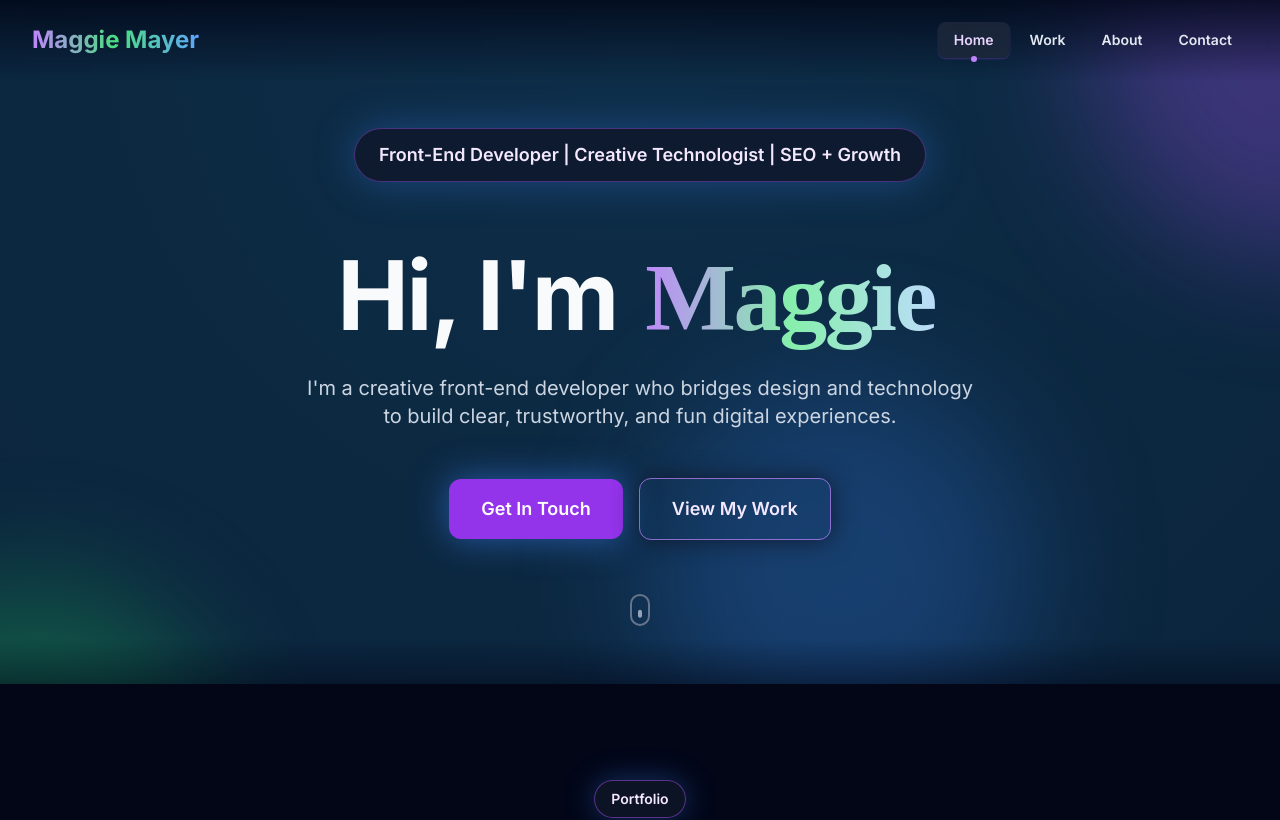
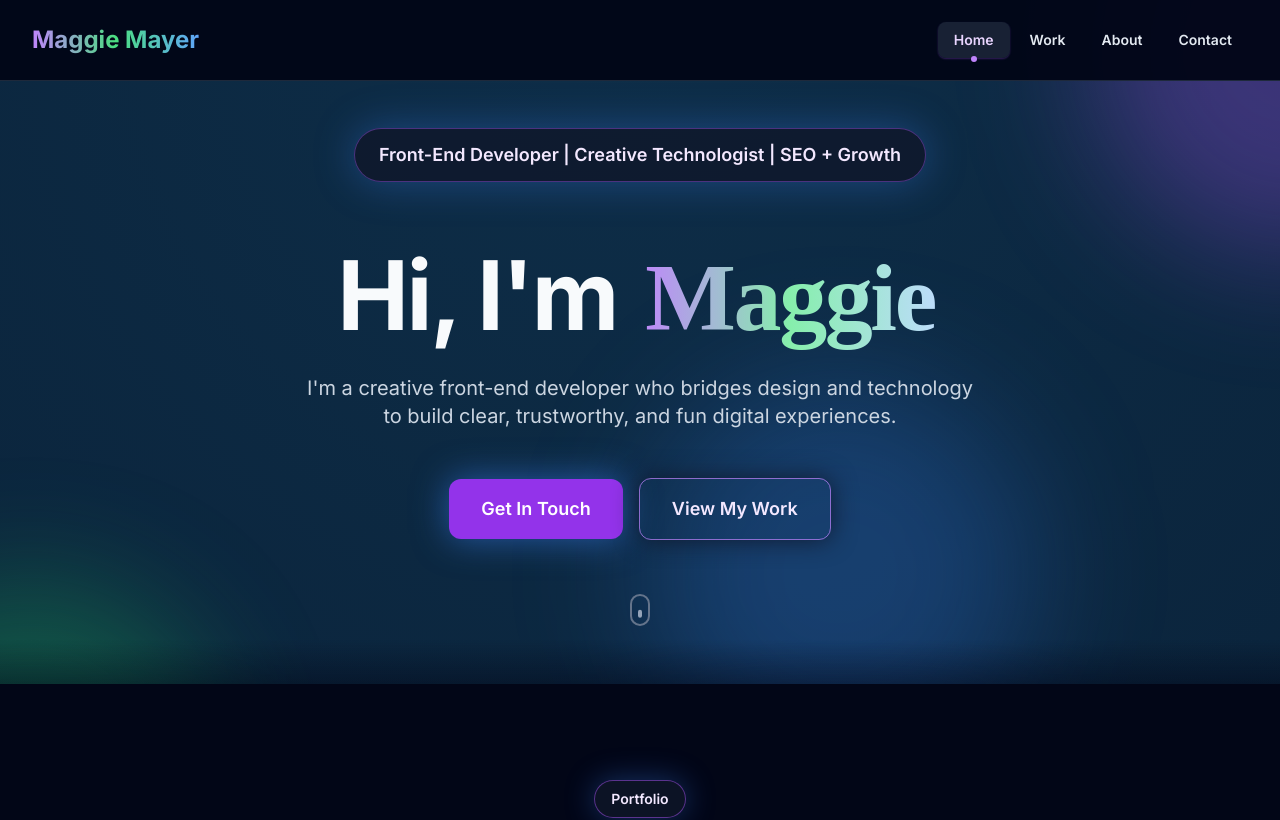
Before and after one commit to mlm272/maggiemayer-portfolio, a Next.js app: page / in a window 1280 px wide. Shown: the top 820 px of the page. Built offline with nearby package versions, Linux system fonts and the light colour scheme; a web font is replaced by a local one.

Commit message:
Update Navigation.tsx

```diff
--- a/components/Navigation.tsx
+++ b/components/Navigation.tsx
@@ -51,10 +51,8 @@ export default function Navigation({ activeSection, setActiveSection }: Navigati
     <motion.nav
       initial={{ y: -100 }}
       animate={{ y: 0 }}
-      className={`fixed top-0 left-0 right-0 z-50 transition-all duration-300 ${
-        scrolled
-          ? 'bg-slate-900/90 backdrop-blur-xl shadow-md border-b border-slate-800'
-          : 'bg-gradient-to-b from-slate-950/80 via-slate-950/40 to-transparent backdrop-blur-md'
+      className={`fixed top-0 left-0 right-0 z-50 transition-all duration-300 bg-slate-950/95 border-b border-slate-800 ${
+        scrolled ? 'shadow-md' : ''
       }`}
     >
       <div className="max-w-7xl mx-auto px-4 sm:px-6 lg:px-8">
```
